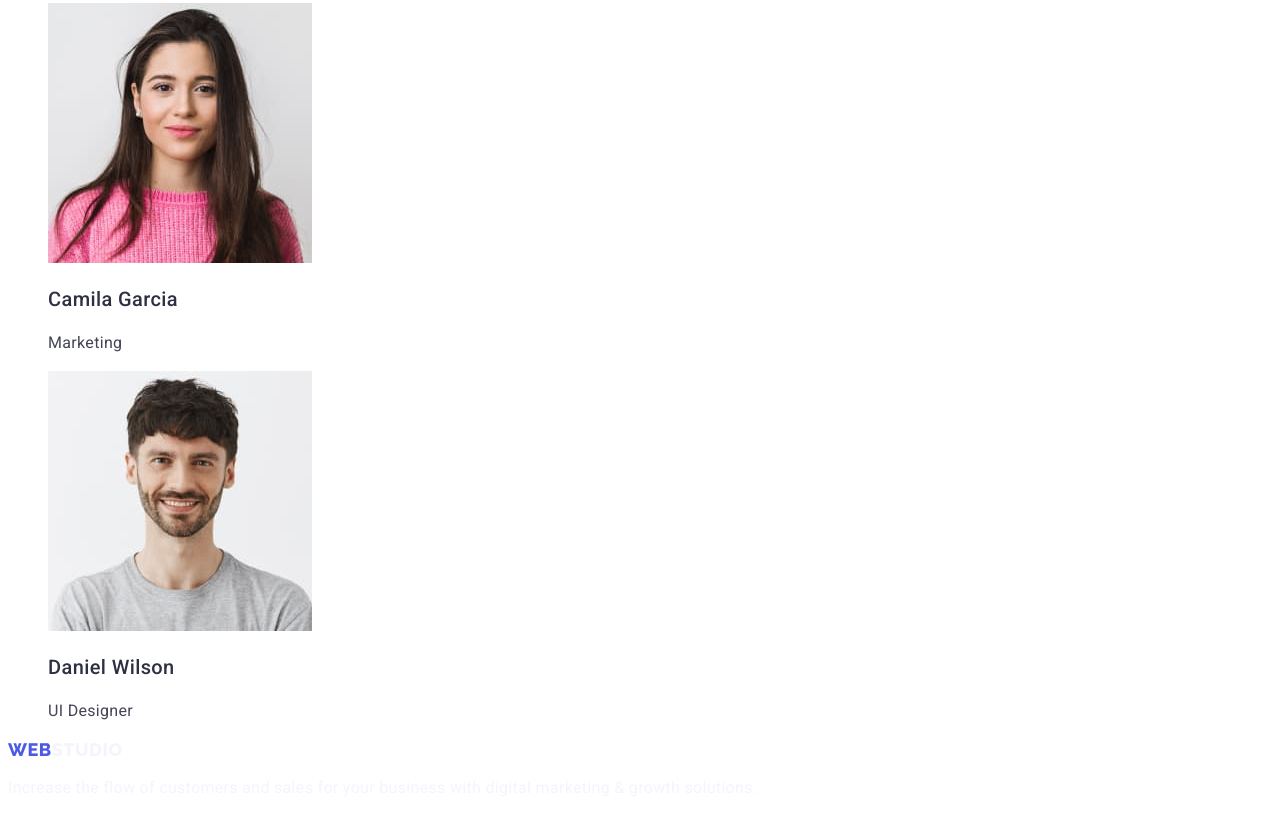
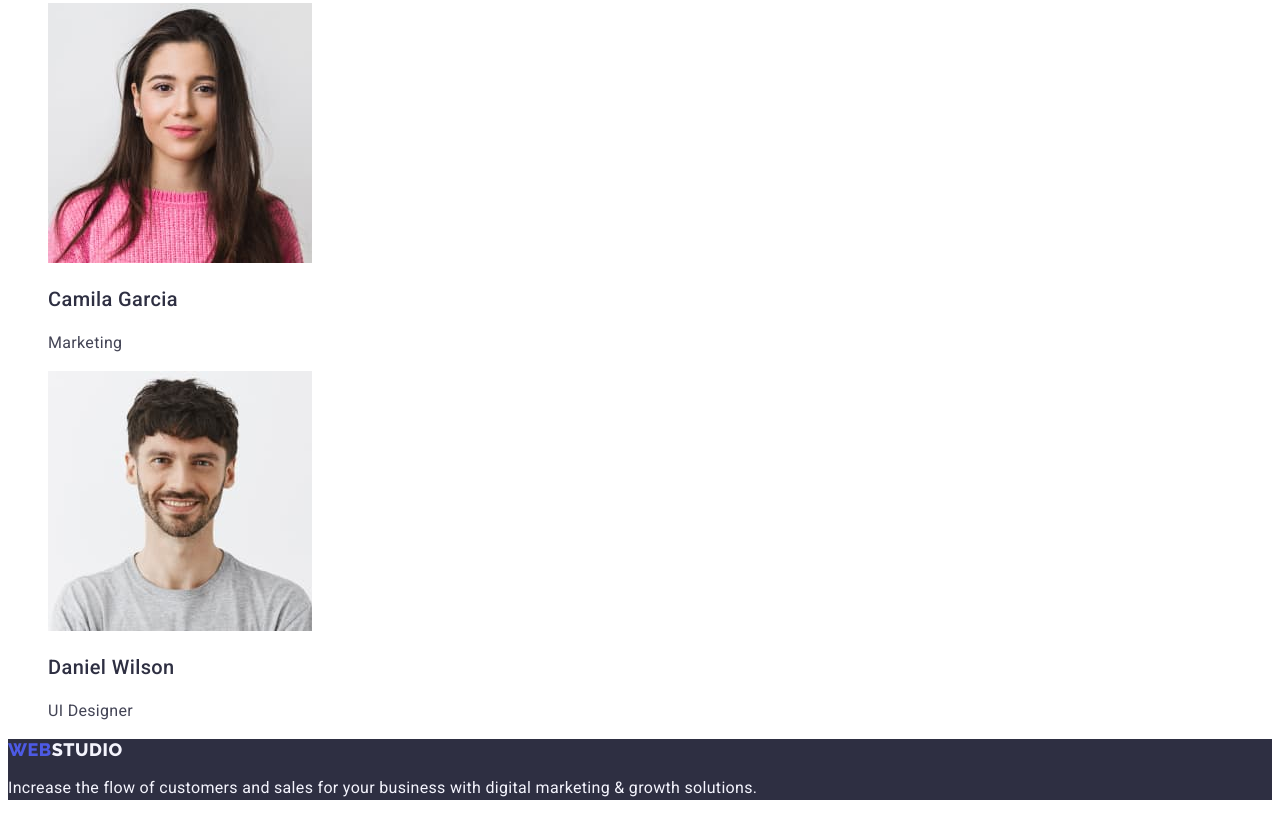
Before and after one commit to andrii248/goit-markup-hw-02, a plain HTML site: page index.html in a window 1280 px wide. Shown: the part 2447-3263 px from the top of the page. Drawn offline with Linux system fonts and the light colour scheme.

Commit message:
changed color of footer

```diff
--- a/css/styles.css
+++ b/css/styles.css
@@ -125,6 +125,10 @@ button {
   letter-spacing: 0.32px;
 }
 
+.footer {
+  background-color: var(--navyblue);
+}
+
 .footer-logo {
   color: var(--cloud);
 }
```
